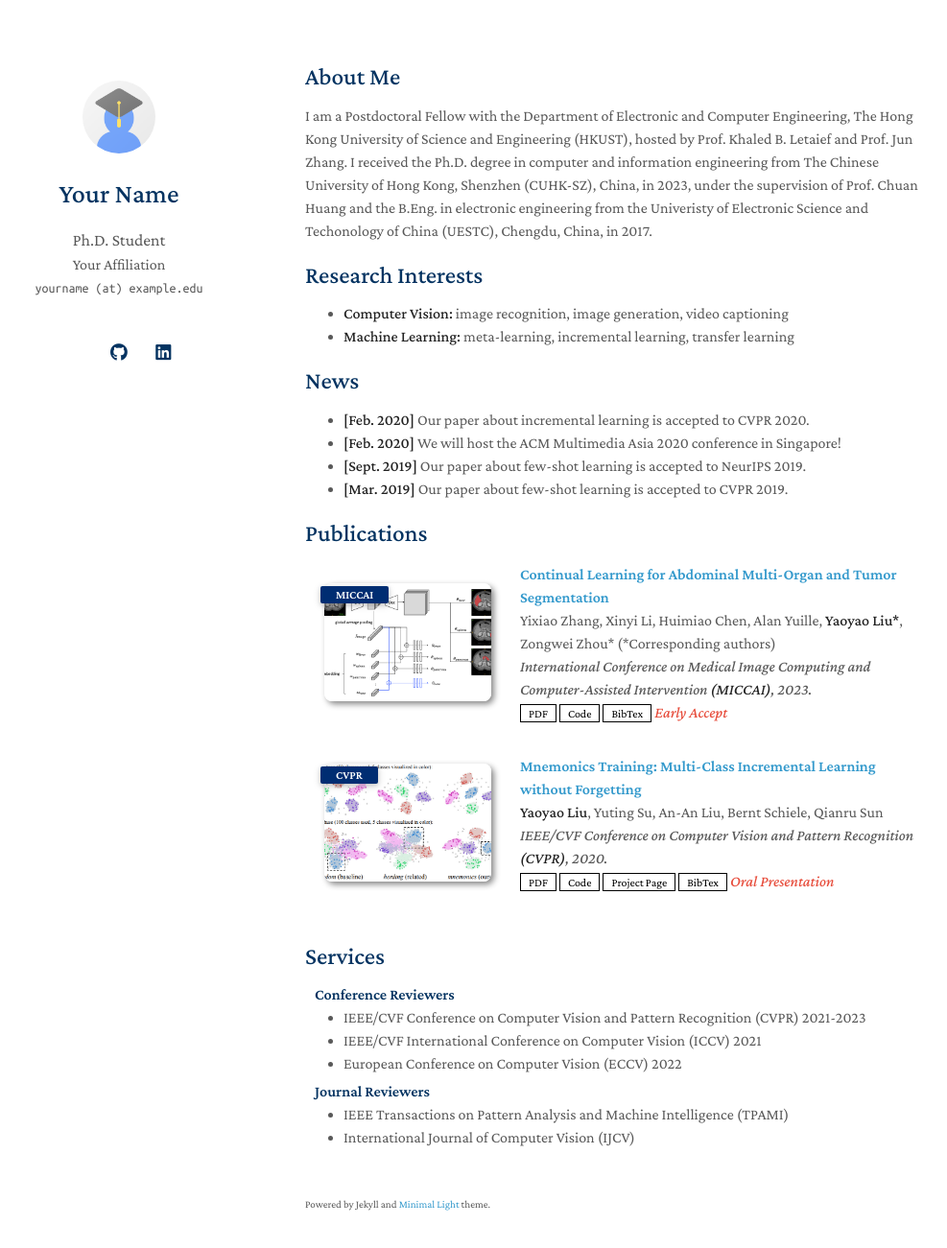
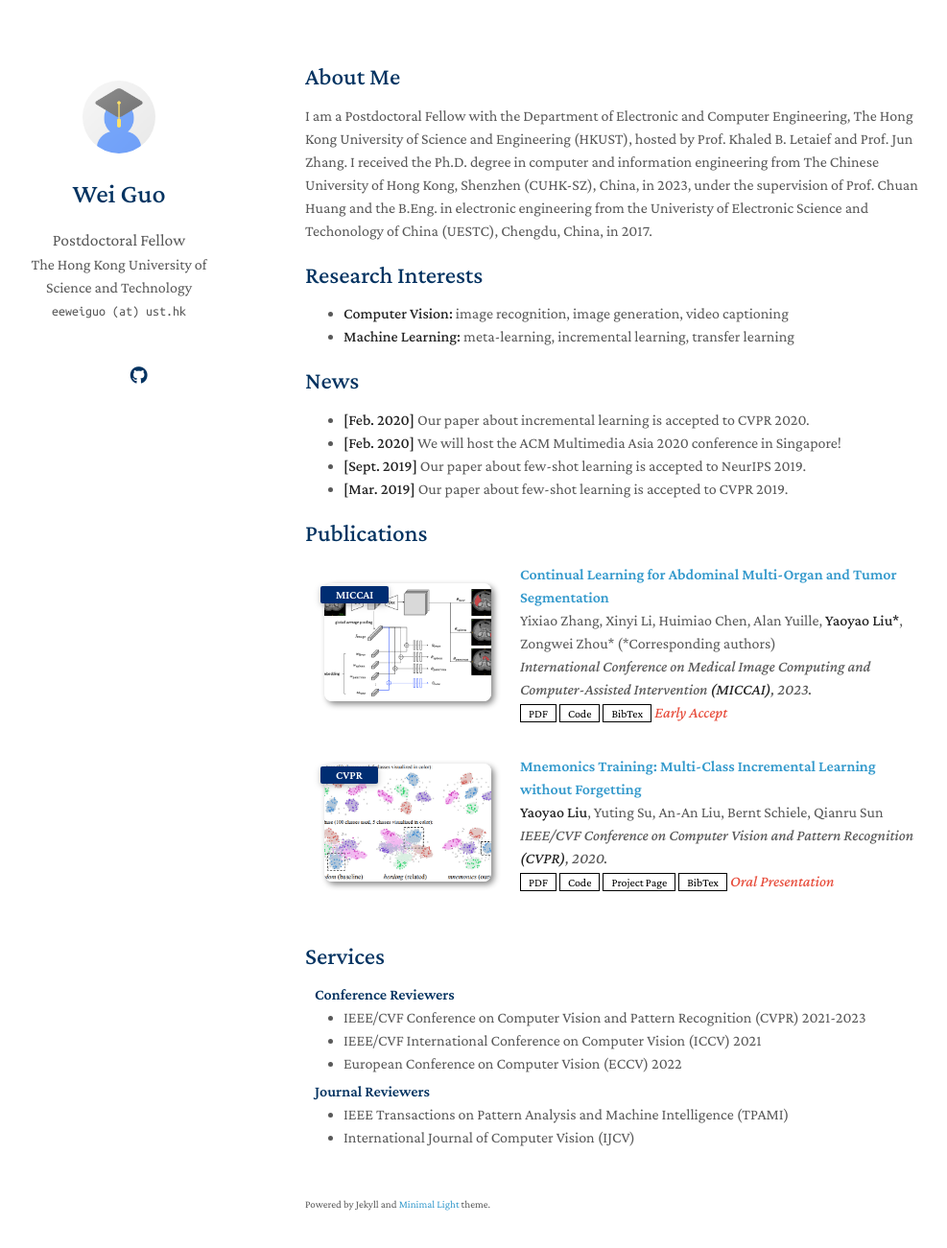
Before and after one commit to weiguo-test/weiguo-test.github.io, a Jekyll site: the page built from index.md, in a window 1280 px wide and 1336 px high. Shown: the top 1301 px of the window at 96% size, without its empty margins (152-1139 px from the left). Built offline with Jekyll 4.4.1, drawn with Linux system fonts in a browser that asks for light colours; a style sheet for code colours, icons or effects is not loaded; our own code applies the rules of GitHub Pages for plain Markdown files.

Commit message:
Update _config.yml

```diff
--- a/_config.yml
+++ b/_config.yml
@@ -1,8 +1,8 @@
 # Basic Information
-title: Your Name
-position: Ph.D. Student
-affiliation: Your Affiliation
-email: yourname (at) example.edu
+title: Wei Guo
+position: Postdoctoral Fellow
+affiliation: The Hong Kong University of Science and Technology
+email: eeweiguo (at) ust.hk
 
 # Search Engine Optimization (SEO)
 # The following information is used to improve the website traffic from search engines, e.g., Google.
@@ -12,11 +12,11 @@ canonical: https://minimal-light-theme.yliu.me/
 
 # Links
 # If you don't need one of them, you may delete the corresponding line.
-google_scholar: https://scholar.google.com/
-cv_link: assets/files/curriculum_vitae.pdf
-github_link: https://github.com/
-linkedin: https://www.linkedin.com/
-twitter: https://twitter.com/
+google_scholar: https://scholar.google.com/citations?user=4dFwT-4AAAAJ
+# cv_link: assets/files/curriculum_vitae.pdf
+github_link: https://github.com/weiiguo
+# linkedin: https://www.linkedin.com/
+# twitter: https://twitter.com/
 
 # Images (e.g., your profile picture and your website's favicon)
 # "favicon" and "favicon_dark" are used for the light and dark modes, respectively.
```
